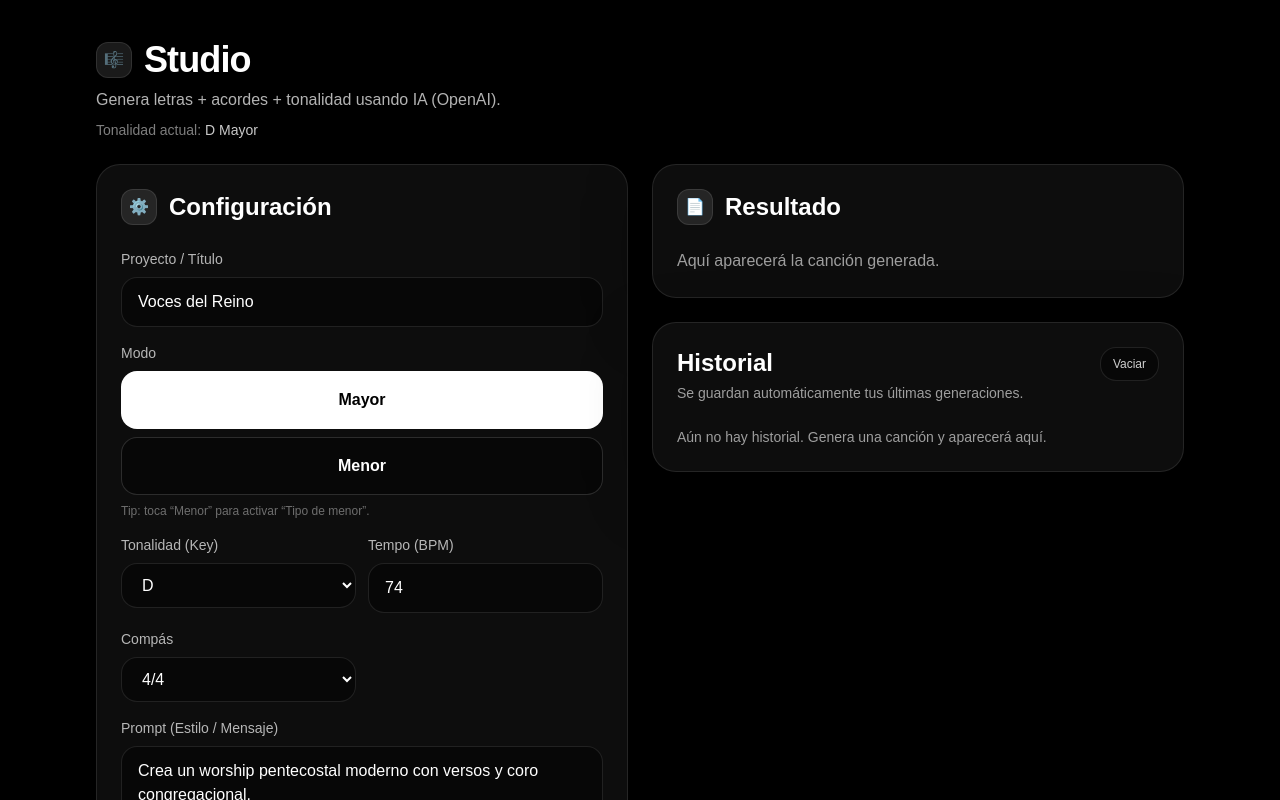
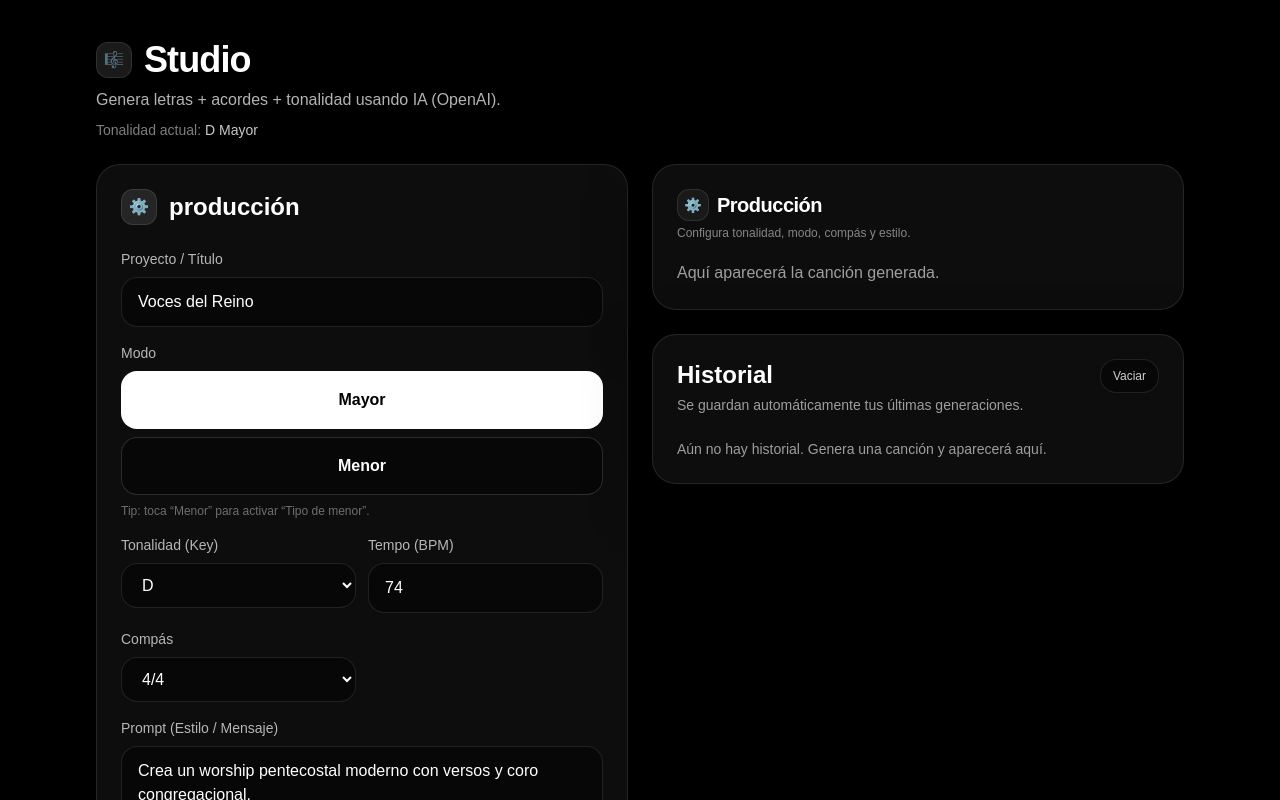
Before and after one commit to labibliaestuvidatrujillo-source/voces-del-reino-web, a Next.js app: page /studio in a window 1280 px wide. Shown: the top 800 px of the page. Built offline with nearby package versions, Linux system fonts and the light colour scheme.

Commit message:
UI: rename Configuracion to Produccion

```diff
--- a/app/studio/mis-canciones/page.tsx
+++ b/app/studio/mis-canciones/page.tsx
@@ -209,10 +209,10 @@ export default function StudioPage() {
         </div>
 
         <div className="grid gap-6 lg:grid-cols-2">
-          {/* Configuración */}
+          {/* producción */}
           <div className="rounded-2xl border border-white/10 bg-white/5 p-6">
             <h2 className="text-xl font-semibold mb-5 flex items-center gap-2">
-              ⚙️ Configuración
+              ⚙️ producción
             </h2>
 
             <label className="block text-sm text-white/70">Idioma</label>
--- a/app/studio/page.tsx
+++ b/app/studio/page.tsx
@@ -222,7 +222,7 @@ export default function StudioPage() {
               <div className="w-9 h-9 rounded-xl bg-white/10 border border-white/10 grid place-items-center">
                 ⚙️
               </div>
-              <h2 className="text-xl md:text-2xl font-bold">Configuración</h2>
+              <h2 className="text-xl md:text-2xl font-bold">producción</h2>
             </div>
 
             <div className="space-y-4">
@@ -369,12 +369,21 @@ export default function StudioPage() {
           {/* Result + Historial */}
           <div className="space-y-6">
             <div className="rounded-3xl p-5 md:p-6 bg-white/5 border border-white/10 shadow-[0_20px_60px_rgba(0,0,0,0.55)]">
-              <div className="flex items-center gap-3 mb-6">
-                <div className="w-9 h-9 rounded-xl bg-white/10 border border-white/10 grid place-items-center">
-                  📄
-                </div>
-                <h2 className="text-xl md:text-2xl font-bold">Resultado</h2>
-              </div>
+              <div className="mb-5">
+  <div className="flex items-center gap-2">
+    <div className="w-8 h-8 rounded-xl bg-white/5 border border-white/10 grid place-items-center text-sm">
+      ⚙️
+    </div>
+    <h2 className="text-lg md:text-xl font-extrabold tracking-tight text-white">
+  Producción
+</h2>
+
+  </div>
+  <div className="text-xs text-white/50 mt-1">
+    Configura tonalidad, modo, compás y estilo.
+  </div>
+</div>
+
 
               {!result ? (
                 <div className="text-white/60">
```
